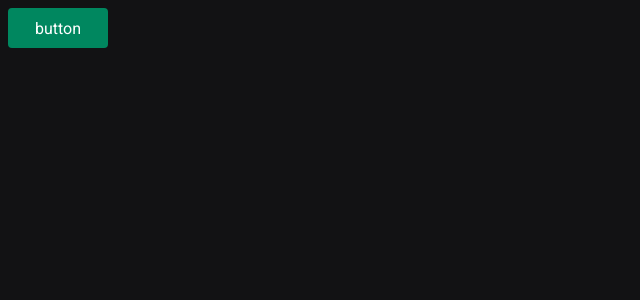
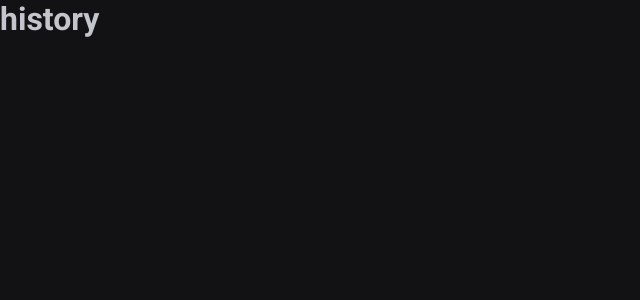
Before and after one commit to samueloh99/ignite-timer, a React (Vite) app: page /history in a window 1280 px wide. Shown: the top 300 px of the page, without its empty margins (0-640 px from the left). Built offline with nearby package versions, Linux system fonts and the light colour scheme.

Commit message:
Added react-router-dom and created files for path (home and history)

```diff
--- a/package.json
+++ b/package.json
@@ -12,6 +12,7 @@
   "dependencies": {
     "react": "^18.2.0",
     "react-dom": "^18.2.0",
+    "react-router-dom": "^6.16.0",
     "styled-components": "^6.0.8"
   },
   "devDependencies": {
--- a/src/App.tsx
+++ b/src/App.tsx
@@ -1,14 +1,16 @@
 import { ThemeProvider } from "styled-components";
-import { Button } from "./components/Button";
+import { BrowserRouter } from "react-router-dom";
 import { defaultTheme } from "./styles/themes/default";
 import { GlobalStyle } from "./styles/global";
+import { Router } from "./Router";
 
 export function App() {
   return (
     <ThemeProvider theme={defaultTheme}>
-      <Button variant="secondary" />
-
-      <GlobalStyle />
+      <BrowserRouter>
+        <Router />
+        <GlobalStyle />
+      </BrowserRouter>
     </ThemeProvider>
   );
 }
--- /dev/null
+++ b/src/Router.tsx
@@ -0,0 +1,12 @@
+import { Routes, Route } from "react-router-dom";
+import { Home } from "./pages/home";
+import { History } from "./pages/History";
+
+export function Router() {
+  return (
+    <Routes>
+      <Route path="/" element={<Home />} />
+      <Route path="/history" element={<History />} />
+    </Routes>
+  );
+}
--- /dev/null
+++ b/src/pages/History.tsx
@@ -0,0 +1,3 @@
+export function History() {
+  return <h1>history</h1>;
+}
--- /dev/null
+++ b/src/pages/Home.tsx
@@ -0,0 +1,3 @@
+export function Home() {
+  return <h1>home</h1>;
+}
```
Also changed, not shown: 1 other file (tests, documents, lock files or other folders).
